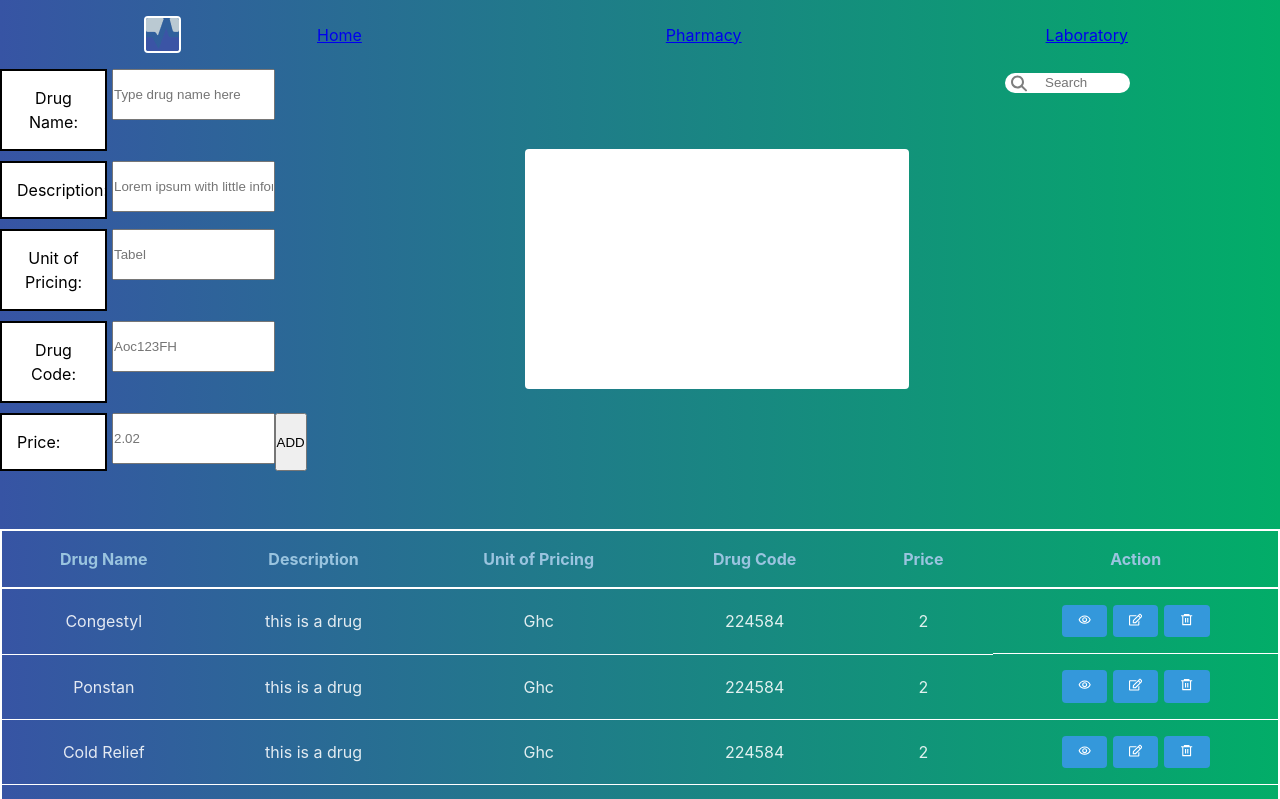
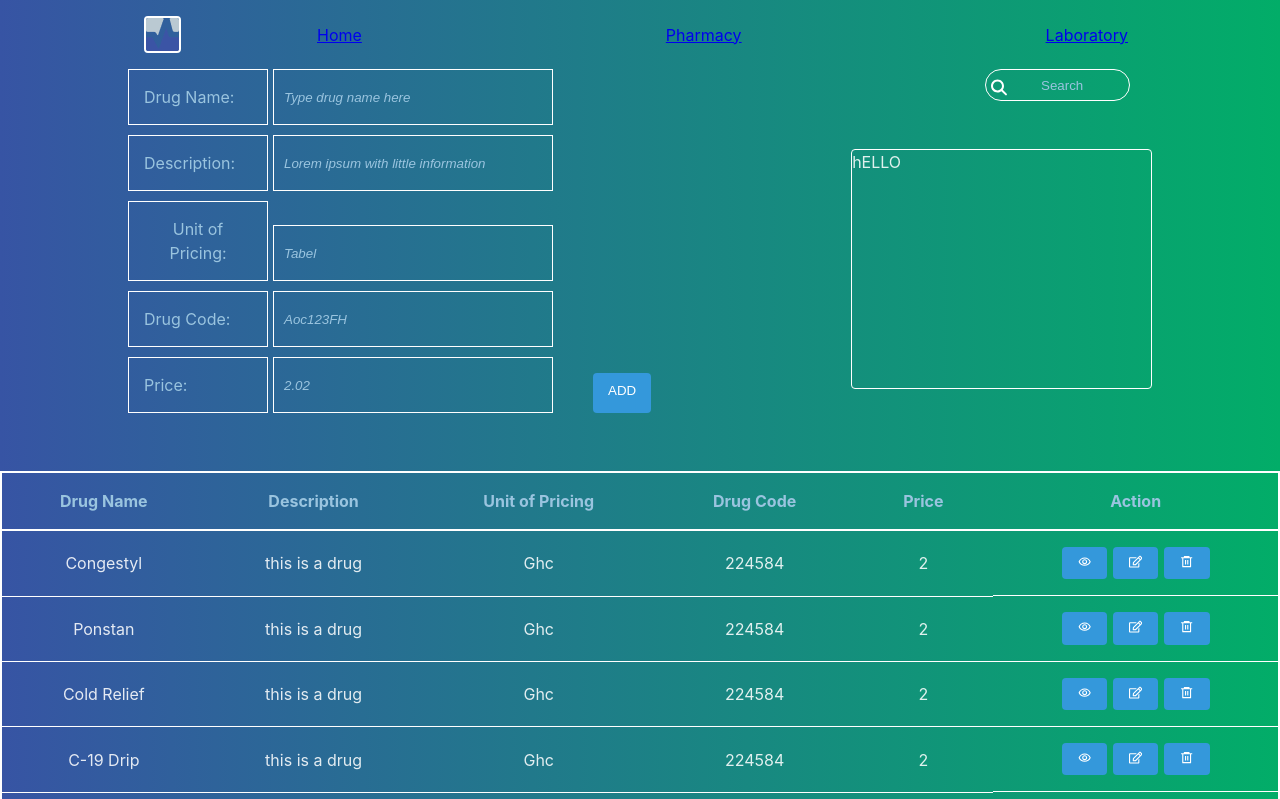
Before and after one commit to abronoma/Project-Medtrack, a React (Vite) app: page /pharmacy in a window 1280 px wide. Shown: the top 799 px of the page. Built offline with nearby package versions, Linux system fonts and the light colour scheme.

Commit message:
Formated Form

```diff
--- a/src/components/pharmacy/Form.module.css
+++ b/src/components/pharmacy/Form.module.css
@@ -1,37 +1,64 @@
-.label {
+.label{
+
   display: flex;
   flex-direction: row;
   gap: 5px;
-  border: 2px solid black;
-  color: black;
-  background: white;
+  border: 1px solid white;
+  color: rgb(154, 196, 223);
+  background: transparent;
   padding: 15px;
-  width: 107px;
+  width: 140px;
   text-align: center;
+
+
 }
 
 .dflex {
-        display: flex;
-       gap: 100px;
+display: flex;
+gap: 100px;
+margin-left: 8rem;
+margin-right: 8rem;
 }
 
 .marginBottom {
 margin-bottom: 10px;
-display: flex
+display: flex;
+align-items: end;
 }
 
 .input{
- margin-left: 5px;
- width:50%;
-        height: 51px;
+margin-left: 5px;
+width: 280px;
+height: 56px;
+font-style: italic;
+color: rgb(154, 196, 223);
+background: transparent;
+border: 1px solid white;
+}
+
+.inputtext {
+opacity: 0.9;
 
 }
 
-.inputtext {
-        opacity: 0.5;
+::placeholder {
+  color: rgb(154, 196, 223);
+  padding-left: 10px;
 }
 
 .formdiv{
-        display: flex;
-        flex-direction: row;
+display: flex;
+flex-direction: row;
 }
+
+.addButton {
+display: flex;
+color: white;
+padding: 10px 15px;
+height: 40px;
+
+margin-left: 40px;
+border: 0;
+border-radius: 4px;
+background-color: #3498db;
+}
--- a/src/components/searchButton.module.css
+++ b/src/components/searchButton.module.css
@@ -22,8 +22,8 @@
   .icon {
     height: 1.7rem;
     width: 1.5rem;
-    color:black;
-    opacity: 0.5;
+    color:white;
+    opacity: 1;
     padding: 4px;
     position: absolute;
     box-sizing:border-box;
@@ -33,12 +33,14 @@
   }
 
   .input {
-    width: 125px;
+    width: 145px;
     height: 10px;
     box-sizing:border-box;
     padding-left: 1.5rem;
-    padding: 10px 40px;
+    padding: 15px 45px;
     border-radius: 20px;
     border: 0;
     right: 150px;
+    background: transparent;
+    border: 1px solid white;
   }
--- a/src/components/stat.module.css
+++ b/src/components/stat.module.css
@@ -1,8 +1,8 @@
 .pharmstat {
   height: 15rem;
   width: 24rem;
-  border: 0.5 solid grey;
   border-radius: 4px;
-  background-color: white;
+  background: transparent;
+  border: 1px solid white;
   margin-top: 5rem;
 }
```
Also changed, not shown: 1 other file (tests, documents, lock files or other folders).
